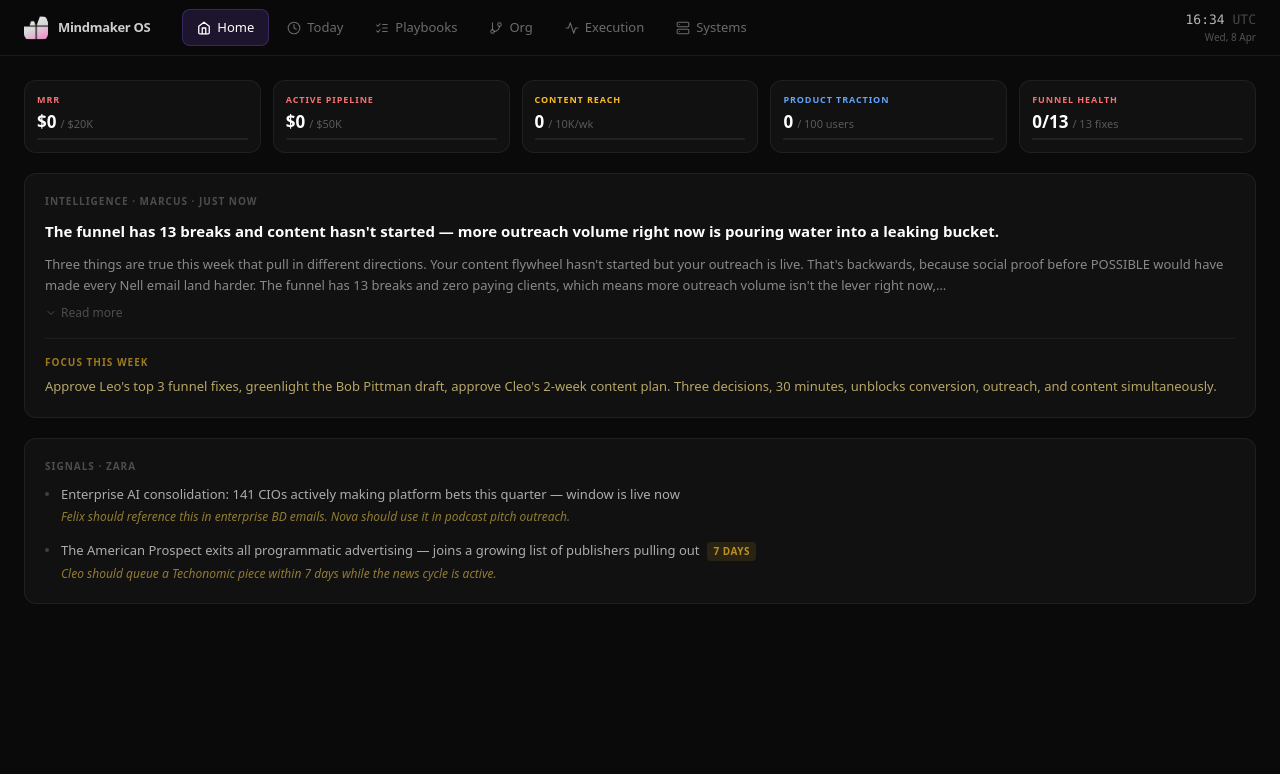
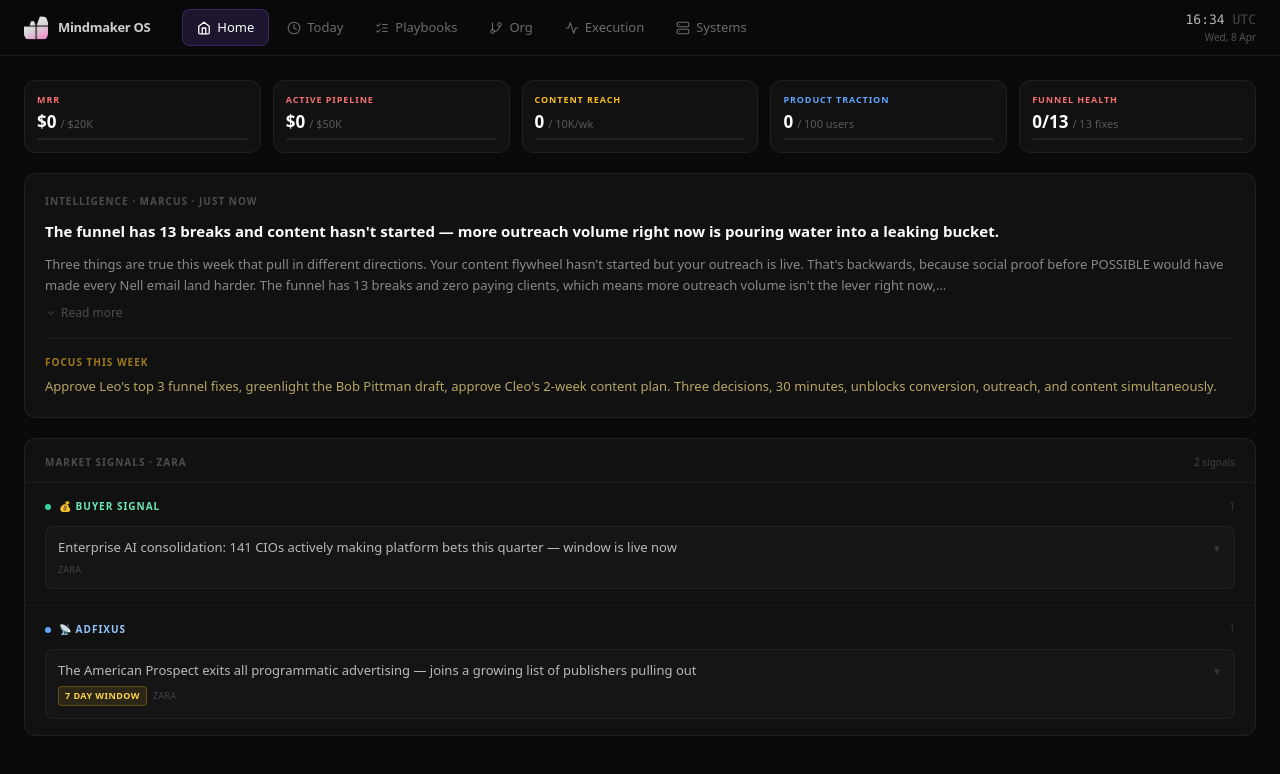
Before and after one commit to krishanraja/control-center, a React (Vite) app: page / in a window 1280 px wide. Shown: the top 774 px of the page. Built offline with nearby package versions, Linux system fonts and the light colour scheme.

Commit message:
Signals: grouped by category, expandable cards, platform icons, urgency badges

```diff
--- a/src/components/HomeIntelligence.tsx
+++ b/src/components/HomeIntelligence.tsx
@@ -18,6 +18,7 @@ interface ExternalSignal {
   relevance: string
   recommended_action: string | null
   window?: string
+  platform?: string
 }
 
 interface HomeIntelligenceData {
@@ -34,6 +35,185 @@ interface HomeIntelligenceData {
     sequences_last_updated: string
     zara_last_signal: string
   }
+}
+
+// ── Signal config ────────────────────────────────────────────────────────
+
+const CATEGORY_CONFIG: Record<string, {
+  label: string
+  dot: string
+  badge: string
+  badgeBg: string
+  border: string
+}> = {
+  buyer_confusion: {
+    label: '💰 Buyer Signal',
+    dot: 'bg-emerald-400',
+    badge: 'text-emerald-300',
+    badgeBg: 'bg-emerald-400/10 border-emerald-400/20',
+    border: 'border-emerald-400/20',
+  },
+  content_window: {
+    label: '✍️ Content Window',
+    dot: 'bg-violet-400',
+    badge: 'text-violet-300',
+    badgeBg: 'bg-violet-400/10 border-violet-400/20',
+    border: 'border-violet-400/20',
+  },
+  visibility_window: {
+    label: '🎤 Visibility',
+    dot: 'bg-amber-400',
+    badge: 'text-amber-300',
+    badgeBg: 'bg-amber-400/10 border-amber-400/20',
+    border: 'border-amber-400/20',
+  },
+  adfixus: {
+    label: '📡 AdFixus',
+    dot: 'bg-blue-400',
+    badge: 'text-blue-300',
+    badgeBg: 'bg-blue-400/10 border-blue-400/20',
+    border: 'border-blue-400/20',
+  },
+}
+
+const PLATFORM_ICONS: Record<string, string> = {
+  twitter: '𝕏',
+  reddit: 'Reddit',
+  hackernews: 'HN',
+  funding: '💸',
+  news: 'News',
+  meetup: 'Meetup',
+  linkedin: 'LI',
+  layer1: '📸',
+  web: 'Web',
+}
+
+const WINDOW_CONFIG: Record<string, { label: string; color: string; bg: string }> = {
+  '48h':          { label: '48h window', color: 'text-red-300',    bg: 'bg-red-400/10 border-red-400/25' },
+  '7 days':       { label: '7 day window', color: 'text-amber-300', bg: 'bg-amber-400/10 border-amber-400/25' },
+  'closing soon': { label: 'Closing soon', color: 'text-orange-300', bg: 'bg-orange-400/10 border-orange-400/25' },
+}
+
+function SignalsPanel({ signals }: { signals: ExternalSignal[] }) {
+  const [expanded, setExpanded] = React.useState<number | null>(null)
+
+  // Group by category
+  const order = ['buyer_confusion', 'content_window', 'visibility_window', 'adfixus']
+  const grouped = order.reduce<Record<string, ExternalSignal[]>>((acc, cat) => {
+    const items = signals.filter(s => (s.category || 'buyer_confusion') === cat)
+    if (items.length) acc[cat] = items
+    return acc
+  }, {})
+
+  return (
+    <div className="bg-white/[0.03] border border-white/[0.06] rounded-xl overflow-hidden">
+      {/* Header */}
+      <div className="px-5 pt-4 pb-3 border-b border-white/[0.05]">
+        <div className="flex items-center justify-between">
+          <p className="text-[10px] font-bold text-white/25 uppercase tracking-widest">
+            Market Signals · Zara
+          </p>
+          <span className="text-[10px] text-white/20">{signals.length} signals</span>
+        </div>
+      </div>
+
+      {/* Grouped signals */}
+      <div className="divide-y divide-white/[0.04]">
+        {Object.entries(grouped).map(([cat, items]) => {
+          const cfg = CATEGORY_CONFIG[cat] ?? CATEGORY_CONFIG.buyer_confusion
+          return (
+            <div key={cat} className="px-5 py-4">
+              {/* Category header */}
+              <div className="flex items-center gap-2 mb-3">
+                <div className={`w-1.5 h-1.5 rounded-full flex-shrink-0 ${cfg.dot}`} />
+                <span className={`text-[10px] font-bold uppercase tracking-widest ${cfg.badge}`}>
+                  {cfg.label}
+                </span>
+                <span className="text-[10px] text-white/15 ml-auto">{items.length}</span>
+              </div>
+
+              {/* Signal cards */}
+              <div className="space-y-2.5">
+                {items.map((sig, i) => {
+                  const globalIdx = signals.indexOf(sig)
+                  const isOpen = expanded === globalIdx
+                  const winCfg = sig.window ? WINDOW_CONFIG[sig.window] : null
+                  const platform = sig.platform || ''
+                  const platformIcon = PLATFORM_ICONS[platform] || ''
+
+                  return (
+                    <button
+                      key={i}
+                      onClick={() => setExpanded(isOpen ? null : globalIdx)}
+                      className={`w-full text-left rounded-lg border p-3 transition-all duration-150
+                        ${isOpen
+                          ? `${cfg.border} bg-white/[0.04]`
+                          : 'border-white/[0.05] bg-white/[0.02] hover:bg-white/[0.04]'
+                        }`}
+                    >
+                      {/* Signal row */}
+                      <div className="flex items-start gap-2.5">
+                        {/* Platform chip */}
+                        {platformIcon && (
+                          <span className="text-[9px] font-bold text-white/25 mt-0.5 min-w-[22px]">
+                            {platformIcon}
+                          </span>
+                        )}
+
+                        <div className="flex-1 min-w-0">
+                          <p className="text-[13px] text-white/70 leading-snug">
+                            {sig.signal}
+                          </p>
+
+                          {/* Tags row */}
+                          <div className="flex items-center gap-1.5 mt-1.5 flex-wrap">
+                            {winCfg && (
+                              <span className={`text-[9px] font-bold uppercase tracking-wider px-1.5 py-0.5 rounded border ${winCfg.color} ${winCfg.bg}`}>
+                                {winCfg.label}
+                              </span>
+                            )}
+                            {sig.source && (
+                              <span className="text-[9px] text-white/20 uppercase tracking-wide">
+                                {sig.source}
+                              </span>
+                            )}
+                          </div>
+
+                          {/* Expanded detail */}
+                          {isOpen && (
+                            <div className="mt-2.5 space-y-2 border-t border-white/[0.05] pt-2.5">
+                              {sig.relevance && (
+                                <p className="text-[12px] text-white/45 leading-relaxed">
+                                  {sig.relevance}
+                                </p>
+                              )}
+                              {sig.recommended_action && (
+                                <div className={`flex items-start gap-1.5 rounded px-2 py-1.5 ${cfg.badgeBg} border`}>
+                                  <span className="text-[10px] font-bold uppercase tracking-wider text-white/30 mt-0.5">→</span>
+                                  <p className={`text-[11px] font-medium leading-snug ${cfg.badge}`}>
+                                    {sig.recommended_action}
+                                  </p>
+                                </div>
+                              )}
+                            </div>
+                          )}
+                        </div>
+
+                        {/* Expand indicator */}
+                        <span className="text-[10px] text-white/15 flex-shrink-0 mt-0.5">
+                          {isOpen ? '▲' : '▼'}
+                        </span>
+                      </div>
+                    </button>
+                  )
+                })}
+              </div>
+            </div>
+          )
+        })}
+      </div>
+    </div>
+  )
 }
 
 const statusBar: Record<string, string> = {
@@ -143,27 +323,7 @@ export function HomeIntelligence() {
 
       {/* ── 3. Signals ── */}
       {external_signals.length > 0 && (
-        <div className="bg-white/[0.03] border border-white/[0.06] rounded-xl p-5">
-          <p className="text-[10px] font-bold text-white/25 uppercase tracking-widest mb-3">Signals · Zara</p>
-          <div className="space-y-4">
-            {external_signals.map((sig, i) => (
-              <div key={i} className="flex gap-3">
-                <div className="w-1 h-1 rounded-full bg-white/20 flex-shrink-0 mt-[6px]" />
-                <div>
-                  <div className="flex items-center gap-2 flex-wrap mb-0.5">
-                    <p className="text-[13px] text-white/65 leading-snug">{sig.signal}</p>
-                    {sig.window && sig.window !== 'ongoing' && (
-                      <span className="text-[10px] font-bold uppercase tracking-wider text-amber-400/70 bg-amber-400/10 px-1.5 py-0.5 rounded">{sig.window}</span>
-                    )}
-                  </div>
-                  {sig.recommended_action && (
-                    <p className="text-[12px] text-amber-300/55 mt-1 italic">{sig.recommended_action}</p>
-                  )}
-                </div>
-              </div>
-            ))}
-          </div>
-        </div>
+        <SignalsPanel signals={external_signals} />
       )}
 
     </div>
```
